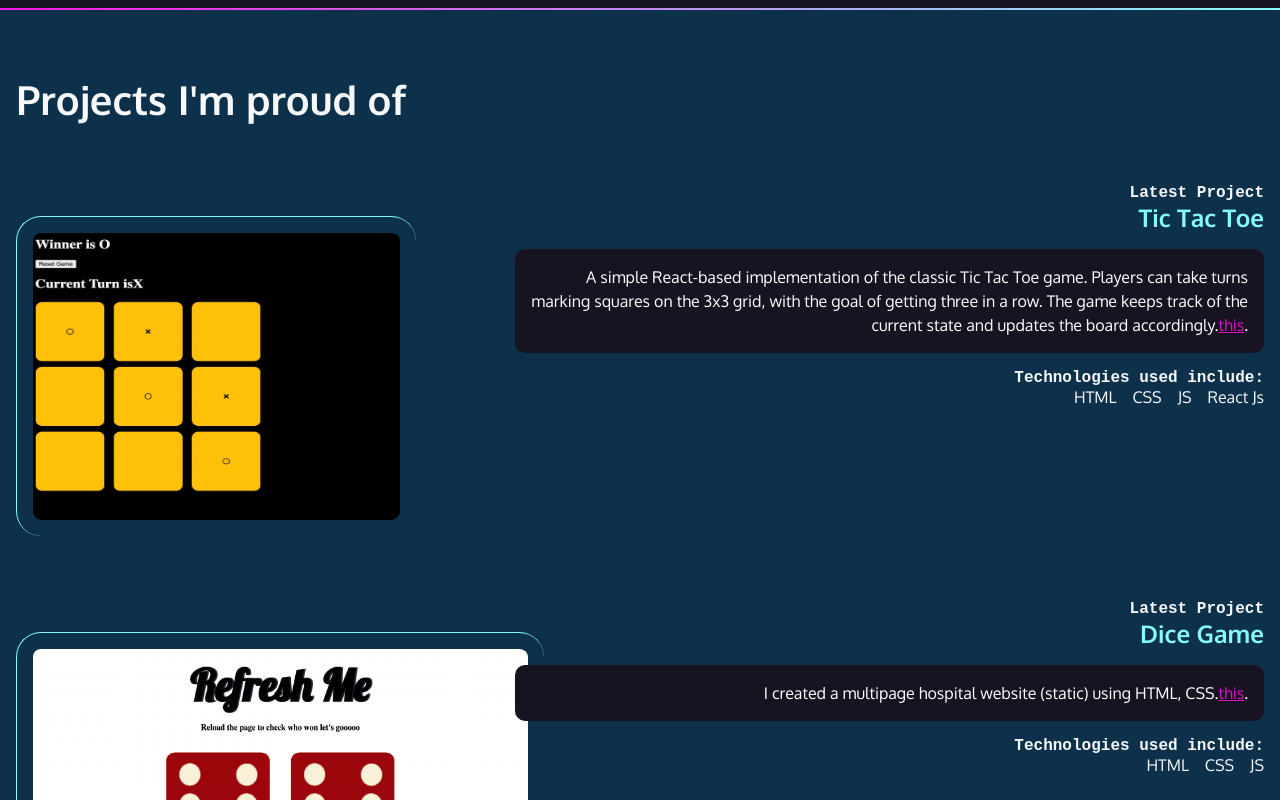
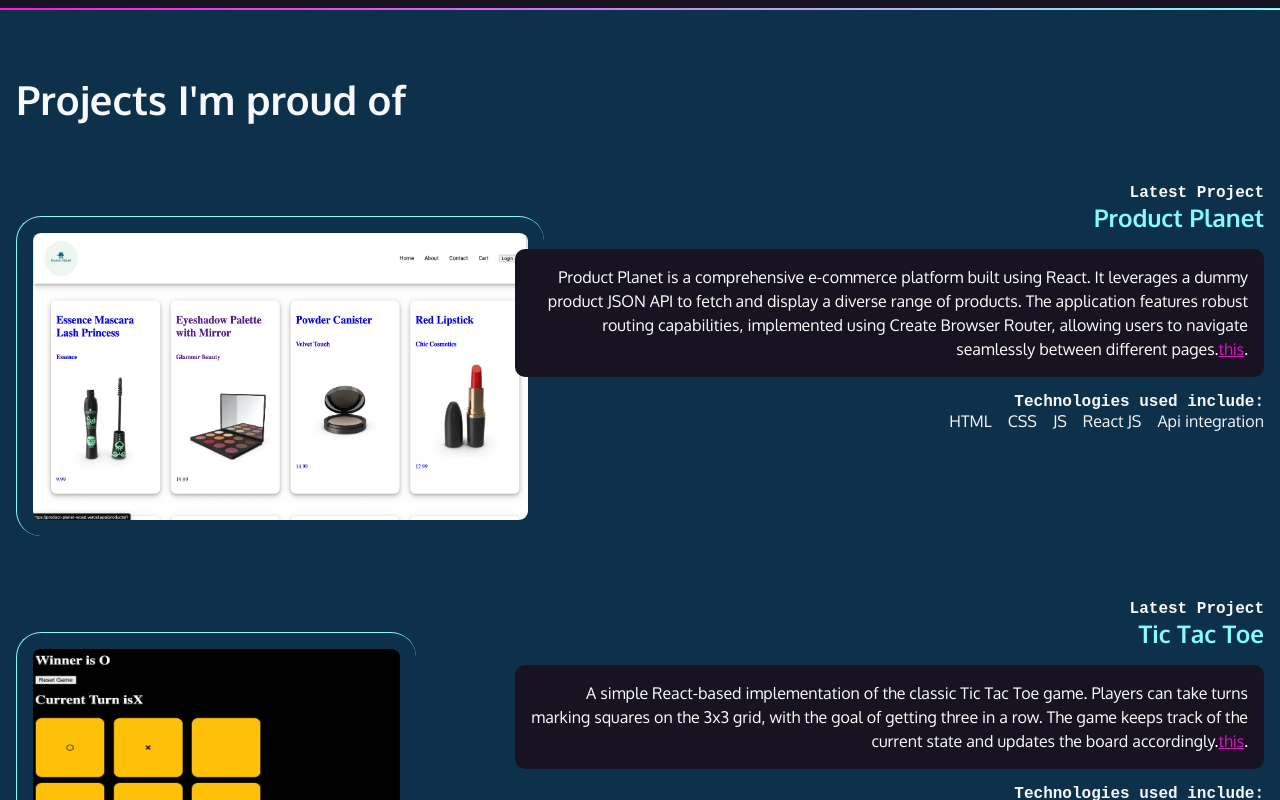
Before and after one commit to princewritecode/my-portfolio, a plain HTML site: page index.html in a window 1280 px wide. Shown: the part 693-1493 px from the top of the page. Drawn offline with Linux system fonts and the light colour scheme; a web font is replaced by a local one.

Commit message:
adding project ecommerce using react js

```diff
--- a/index.html
+++ b/index.html
@@ -65,6 +65,37 @@
         <section id="projects">
             <h2>Projects I'm proud of</h2>
 
+
+            <article>
+                <div class="text">
+                    <h4>Latest Project</h4>
+                    <h3>Product Planet</h3>
+                    <p class="blackbox">Product Planet is a comprehensive e-commerce platform built using React. It
+                        leverages a dummy product JSON API to fetch and display a diverse range of products. The
+                        application features robust routing capabilities, implemented using Create Browser Router,
+                        allowing users to navigate seamlessly between different pages.<a
+                            href="https://product-planet-woad.vercel.app/">this</a>.
+                    </p>
+                    <h4>Technologies used include:</h4>
+                    <ul>
+                        <li>HTML</li>
+                        <li>CSS</li>
+                        <li>JS</li>
+                        <li>React JS</li>
+                        <li>Api integration</li>
+
+
+
+                    </ul>
+                </div>
+                <img class="project-image" src="./img/92B4DB26-BCB5-4446-8018-3C9C732F65C8.jpeg"
+                    alt="screen shot of product planeet" />
+            </article>
+
+
+
+
+
             <article>
                 <div class="text">
                     <h4>Latest Project</h4>
@@ -82,7 +113,7 @@
                     </ul>
                 </div>
                 <img class="project-image" src="./img/C474457A-6C99-4A4B-8A2E-BF84A2DB6955.jpeg"
-                    alt="Screenshot of the card design." />
+                    alt="Screenshot of the tic tac toe." />
             </article>
 
 
```
Also changed, not shown: img/92B4DB26-BCB5-4446-8018-3C9C732F65C8.jpeg (added).
